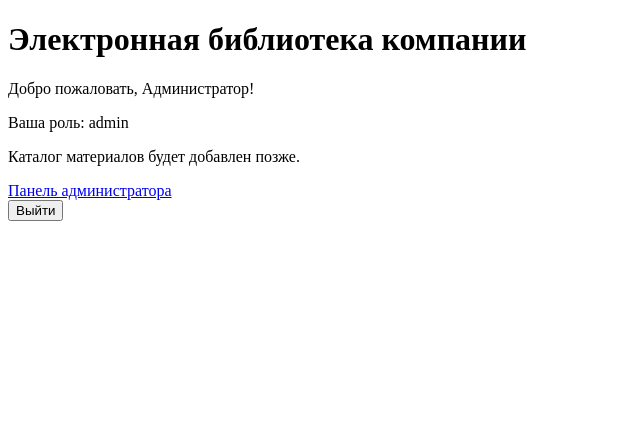
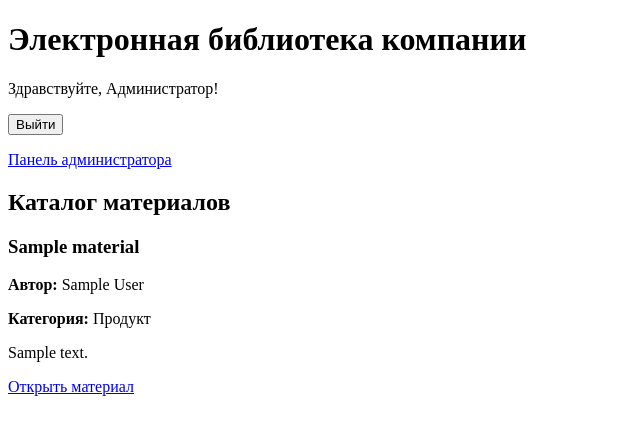
Before and after one commit to andreewwladyslaw-bot/biblioteka-online-projekt, a PHP site: page / in a window 1280 px wide. Shown: the top 435 px of the page, without its empty margins (0-640 px from the left). Run offline with PHP 8.4, Linux system fonts and the light colour scheme; a user stored in the database is signed in; data comes from the database, SQL or seed files in the repository; tables that the repository leaves empty hold one stand-in row (values such as "Sample post").

Commit message:
zmiana w pliku index.php

```diff
--- a/biblioteka-online projekt/index.php
+++ b/biblioteka-online projekt/index.php
@@ -4,6 +4,18 @@ require_once __DIR__ . '/config/auth.php';
 
 // Без входа страница недоступна
 requireLogin();
+require_once __DIR__ . '/config/database.php';
+$stmt = $pdo->query(
+    'SELECT m.id, m.title, m.author, m.description,
+            c.name AS category_name
+     FROM materials AS m
+     INNER JOIN categories AS c
+         ON c.id = m.category_id
+     WHERE m.is_visible = 1
+     ORDER BY m.id DESC'
+);
+
+$materials = $stmt->fetchAll(PDO::FETCH_ASSOC);
 ?>
 
 <!DOCTYPE html>
@@ -12,40 +24,78 @@ requireLogin();
     <meta charset="UTF-8">
     <meta name="viewport"
           content="width=device-width, initial-scale=1.0">
-    <title>Электронная библиотека</title>
+    <title>Каталог — Электронная библиотека</title>
+    <link rel="stylesheet" href="css/style.css">
 </head>
 <body>
 
-    <h1>Электронная библиотека компании</h1>
+<main class="container">
 
-    <p>
-        Добро пожаловать,
-        <?= esc((string) $_SESSION['full_name']) ?>!
-    </p>
+    <header class="site-header">
+        <div>
+            <h1>Электронная библиотека компании</h1>
+            <p>
+                Здравствуйте,
+                <?= esc((string) $_SESSION['full_name']) ?>!
+            </p>
+        </div>
 
-    <p>
-        Ваша роль:
-        <?= esc((string) $_SESSION['role']) ?>
-    </p>
+        <form action="logout.php" method="post">
+            <input type="hidden"
+                   name="csrf_token"
+                   value="<?= esc(csrfToken()) ?>">
+            <button type="submit">Выйти</button>
+        </form>
+    </header>
 
-    <p>Каталог материалов будет добавлен позже.</p>
-
-    <?php if ($_SESSION['role'] === 'admin'): ?>
-        <a href="admin/dashboard.php">
-            Панель администратора
-        </a>
+    <?php if (($_SESSION['role'] ?? '') === 'admin'): ?>
+        <p>
+            <a href="admin/dashboard.php">
+                Панель администратора
+            </a>
+        </p>
     <?php endif; ?>
 
-    <form action="logout.php" method="POST">
+    <h2>Каталог материалов</h2>
 
-        <input
-            type="hidden"
-            name="csrf_token"
-            value="<?= esc(csrfToken()) ?>"
-        >
+    <?php if (count($materials) === 0): ?>
+        <p>В каталоге пока нет доступных материалов.</p>
+    <?php else: ?>
 
-        <button type="submit">Выйти</button>
-    </form>
+        <div class="catalog-grid">
 
+            <?php foreach ($materials as $material): ?>
+                <article class="card">
+
+                    <h3>
+                        <?= esc((string) $material['title']) ?>
+                    </h3>
+
+                    <p>
+                        <strong>Автор:</strong>
+                        <?= esc((string) $material['author']) ?>
+                    </p>
+
+                    <p>
+                        <strong>Категория:</strong>
+                        <?= esc((string) $material['category_name']) ?>
+                    </p>
+
+                    <p class="description">
+                        <?= esc((string) $material['description']) ?>
+                    </p>
+
+                    <a href="material.php?id=<?= (int) $material['id'] ?>">
+                        Открыть материал
+                    </a>
+
+                </article>
+            <?php endforeach; ?>
+
+        </div>
+
+    <?php endif; ?>
+
+</main>
 </body>
 </html>
```
